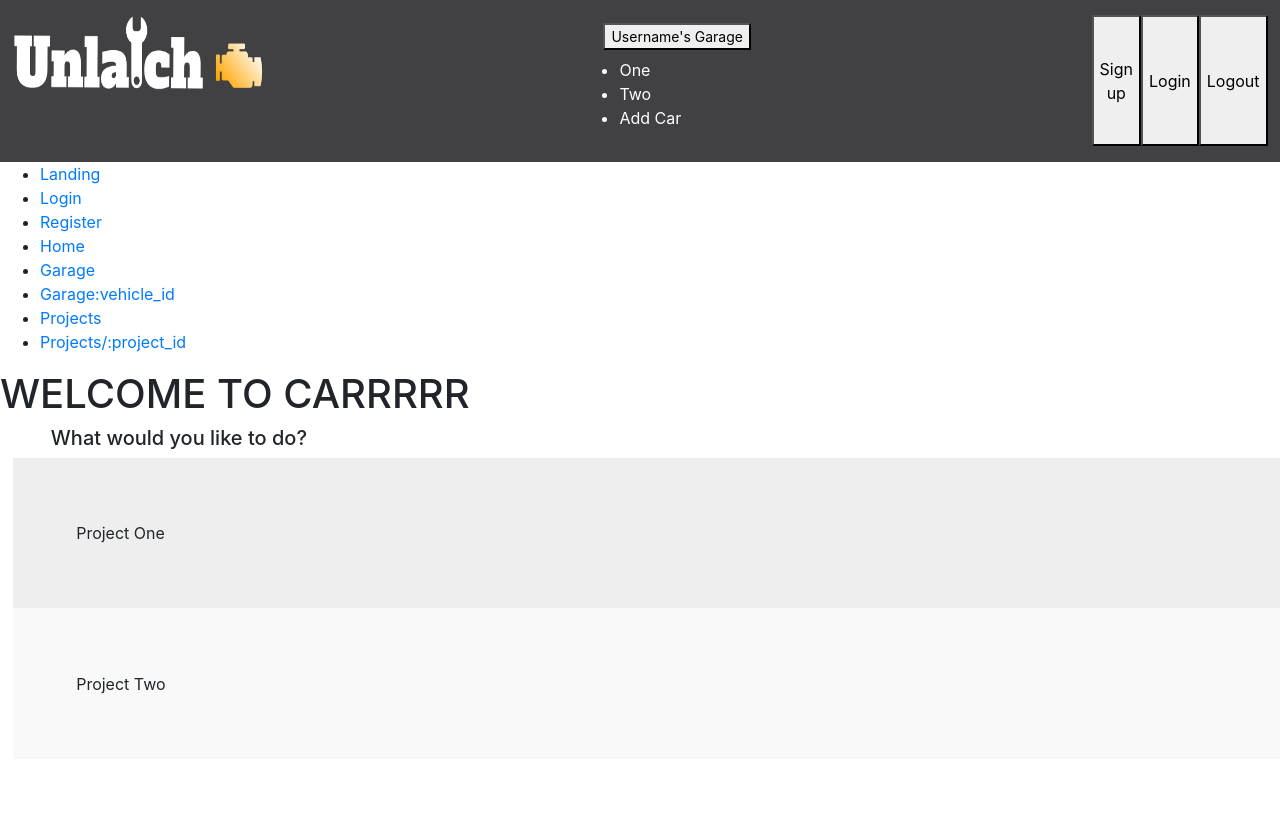
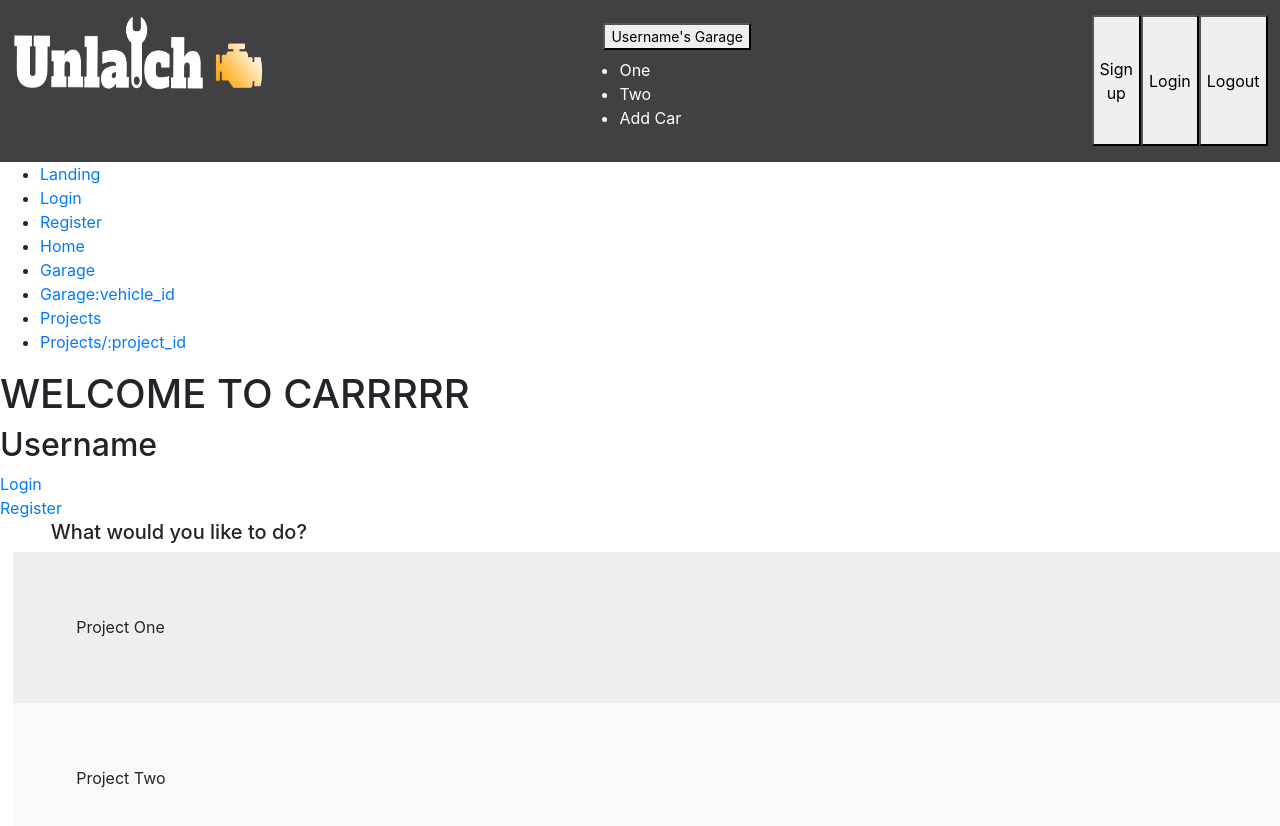
Before and after one commit to Caronise/Unlatch, a React (Create React App) app in the folder frontend/: page / in a window 1280 px wide. Shown: the top 826 px of the page. Before the commit the page ends 800 px from the top, so only its background shows below. Built offline with nearby package versions, Linux system fonts and the light colour scheme; no server answers.

Commit message:
Started creating the reducer hook and using it in login component

```diff
--- a/frontend/package.json
+++ b/frontend/package.json
@@ -37,5 +37,6 @@
       "last 1 firefox version",
       "last 1 safari version"
     ]
-  }
+  },
+  "proxy": "http://localhost:8000"
 }
--- a/frontend/src/App.js
+++ b/frontend/src/App.js
@@ -19,7 +19,12 @@ import Project from './components/Project';
 import Register from './components/Register';
 
 export default function App() {
-  // const { state, dispatch } = useApplication();
+
+  // I NEED TO USE A HOOK TO TRACK WHEN THE USER LOGS IN / REGISTERS
+
+  const [ state, dispatch ] = useApplication();
+
+  // I think it then needs to be passed into the component as a key / value
 
 
   return (
@@ -59,10 +64,10 @@ export default function App() {
 
           <Switch>
             <Route exact path='/'>
-              <Landing />
+              <Landing state={state}/>
             </Route>
             <Route path="/login">
-              <Login />
+              <Login dispatch={dispatch}/>
             </Route>
             <Route path="/register">
               <Register />
@@ -88,11 +93,9 @@ export default function App() {
             <Route path="/projects/:project_id" children>
               <Project />
             </Route>
-
           </Switch>
 
         </main>
-
         <Footer />
 
       </div>
--- a/frontend/src/components/Landing.js
+++ b/frontend/src/components/Landing.js
@@ -1,9 +1,21 @@
-import React from 'react'
+import React from 'react';
+import { Link } from 'react-router-dom';
+
+// Once the state is passed to this component, then it should be able to set the state when the user submits
+// I'm only tracking the username and not the password right?
+
+function Landing(props) {
+  const { user } = props.state;
 
 
-function Landing() {
   return (
+    <>
     <h1>WELCOME TO CARRRRR</h1>
+    <h2>{user.name}</h2>
+    <Link to="/login">Login</Link>
+    <br/>
+    <Link to="/register">Register</Link>
+    </>
   );
 }
 
--- a/frontend/src/components/Login.js
+++ b/frontend/src/components/Login.js
@@ -1,5 +1,4 @@
 import React from 'react'
-
 
 function Login() {
   return (
--- a/frontend/src/hooks/useApplication.js
+++ b/frontend/src/hooks/useApplication.js
@@ -1,11 +1,12 @@
 import { useReducer, useEffect } from "react";
-import reducer from "../reducers/app_reducer";
+import reducer, { SET_INITIAL_DATA } from "../reducers/app_reducer";
 import axios from "axios";
 
 
 function useApplication() {
 
   const [state, dispatch] = useReducer(reducer, {
+    user: { name: "Username" },
     parts: [],
     instructions: [],
     videos: [],
@@ -15,16 +16,18 @@ function useApplication() {
   // This makes axios requests on load to fetch all the data needed for the user to do a project
   useEffect(() => {
     Promise.all([
-      axios.get("#LINK TO PARTS"),
-      axios.get("#LINK TO INSTRUCTIONS"),
-      axios.get("#LINK TO VIDEOS"),
-      axios.get("#LINK TO NOTES"),
+      axios.get("/vehicles/3")
+      // axios.get("#LINK TO PARTS"),
+      // axios.get("#LINK TO INSTRUCTIONS"),
+      // axios.get("#LINK TO VIDEOS"),
+      // axios.get("#LINK TO NOTES"),
     ]).then((all) => {
-      // DISPATCH
+      console.log(all[0].data)
+      dispatch({ type: SET_INITIAL_DATA, parts: all[0].data})
     });
   }, []);
 
-  return null // HAS TO EVENTUALLY BE CHANGED TO RETURN THE STATE AND ADDITIONAL FUNCTIONS IF ANY
+  return [ state, dispatch ]
 }
 
 export default useApplication
--- a/frontend/src/reducers/app_reducer.js
+++ b/frontend/src/reducers/app_reducer.js
@@ -1,7 +1,9 @@
+export const SET_USER = "SET_USER";
 export const SET_PARTS = "SET_PARTS";
 export const SET_INSTRUCTIONS = "SET_INSTRUCTIONS";
 export const SET_VIDEOS = "SET_VIDEOS";
 export const SET_NOTES = "SET_NOTES";
+export const SET_INITIAL_DATA = "SET_INITIAL_DATA";
 
 
 function reducer(state, action) {
```
